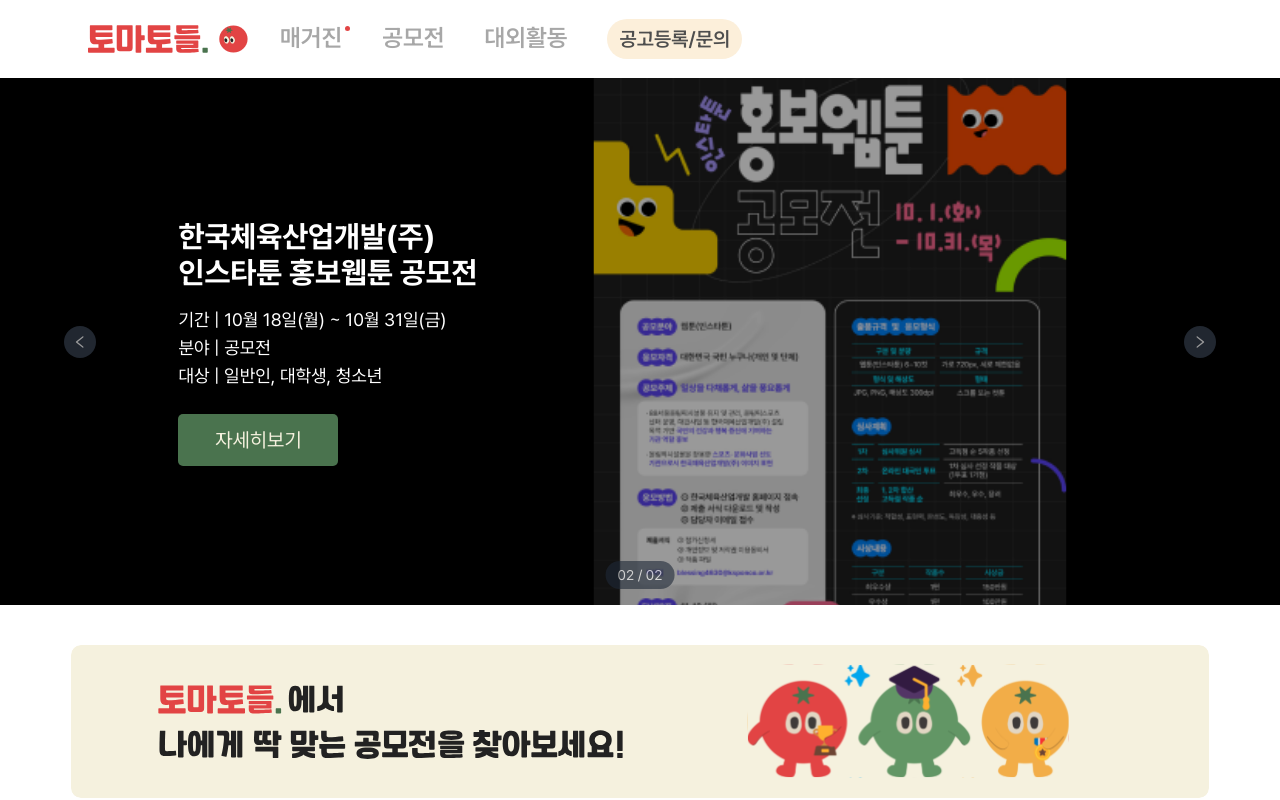
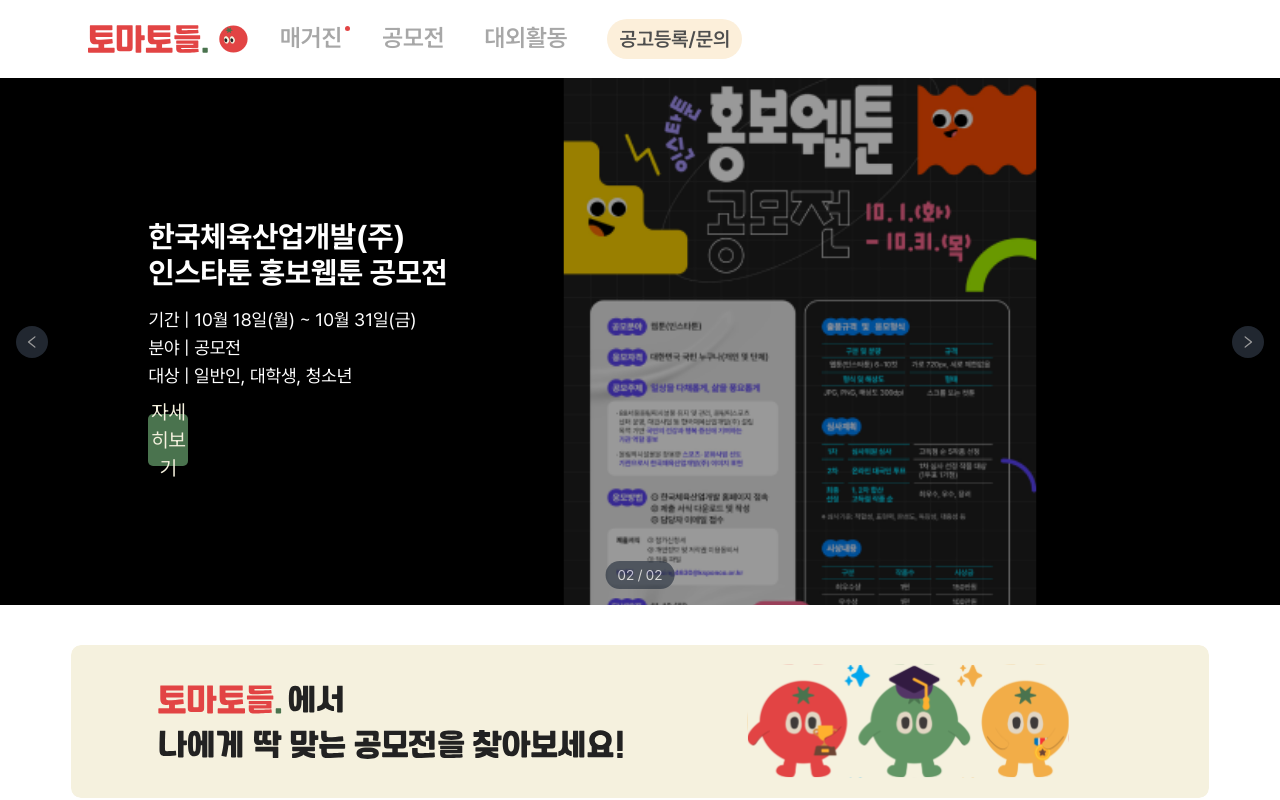
Before and after one commit to hminah0215/tomatoes, a Next.js app: page / in a window 1280 px wide. Shown: the top 800 px of the page. Built offline with nearby package versions, Linux system fonts and the light colour scheme; no server answers; the database is empty.

Commit message:
design: tailwind config 파일에 사용자 정의 갭 추가
Related to: #35

```diff
--- a/tailwind.config.ts
+++ b/tailwind.config.ts
@@ -32,6 +32,17 @@ const config: Config = {
       fontFamily: {
         recipe: ['Recipekorea', 'Pretendard', 'sans-serif'],
       },
+      spacing: {
+        '0': '0px',
+        '14': '14px',
+        '16': '16px',
+        '20': '20px',
+        '30': '30px',
+        '32': '32px',
+        '40': '40px',
+        '64': '64px',
+        '80': '80px',
+      },
     },
   },
   plugins: [],
```
